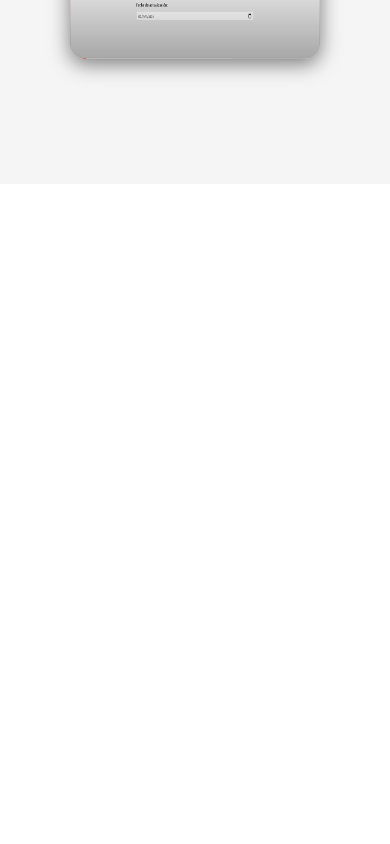
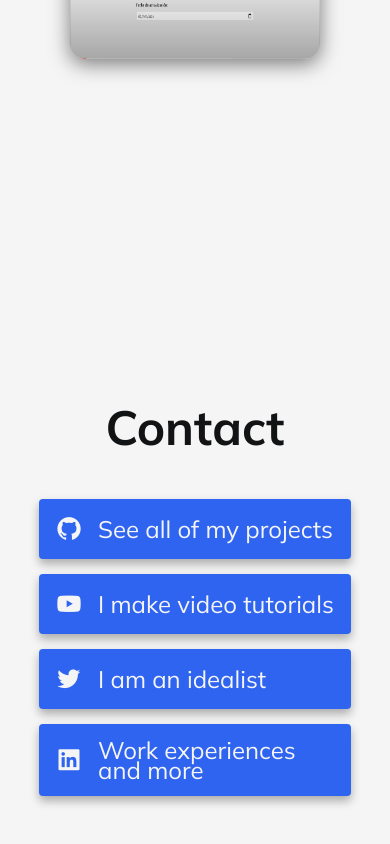
Before and after one commit to BuilesYeison/Personal-Portfolio, an Angular app: page / in a window 390 px wide. Shown: the part 3104-3948 px from the top of the page. Before the commit the page ends 3288 px from the top, so only its background shows below. Built offline with nearby package versions, Linux system fonts and the light colour scheme.

Commit message:
Contact section created and responsive

```diff
--- a/src/app/app.component.html
+++ b/src/app/app.component.html
@@ -3,3 +3,4 @@
 <app-header [isDarkMode]="isDarkMode"></app-header>
 <app-about [isDarkMode]="isDarkMode"></app-about>
 <app-portfolio [isDarkMode]="isDarkMode"></app-portfolio>
+<app-contact [isDarkMode]="isDarkMode"></app-contact>
--- a/src/app/app.module.ts
+++ b/src/app/app.module.ts
@@ -10,6 +10,7 @@ import { HeaderComponent } from './header/header.component';
 import { NavComponent } from './nav/nav.component';
 import { AboutComponent } from './about/about.component';
 import { PortfolioComponent } from './portfolio/portfolio.component';
+import { ContactComponent } from './contact/contact.component';
 
 @NgModule({
   declarations: [
@@ -17,7 +18,8 @@ import { PortfolioComponent } from './portfolio/portfolio.component';
     HeaderComponent,
     NavComponent,
     AboutComponent,
-    PortfolioComponent
+    PortfolioComponent,
+    ContactComponent
   ],
   imports: [
     BrowserModule,
--- /dev/null
+++ b/src/app/contact/contact.component.html
@@ -0,0 +1,14 @@
+<footer id="contact" [style.backgroundColor]="backgroundColor">
+    <p class="title" [style.color]="textColor">Contact</p>
+    <div class="container">
+        <div class="img-container">
+            <img src="../assets/contact.svg" alt="">
+        </div>
+        <div class="social-media">
+            <mat-card (click)="openWindow()" class="change-pos"><i class='bx bxl-github'></i> <span class="text">See all of my projects</span></mat-card>
+            <mat-card><i class='bx bxl-youtube' ></i><span class="text">I make video tutorials</span></mat-card>
+            <mat-card class="change-pos"><i class='bx bxl-twitter' ></i><span class="text">I am an idealist</span></mat-card>
+            <mat-card><i class='bx bxl-linkedin-square' ></i><span class="text">Work experiences and more</span></mat-card>
+        </div>
+    </div>
+</footer>
--- /dev/null
+++ b/src/app/contact/contact.component.scss
@@ -0,0 +1,69 @@
+@import '../variables';
+footer{
+    width: 100%;
+    height: 100vh;
+    transition: all 0.5s;
+    @extend %flexCenter;
+    flex-direction: column;
+    .title{
+        @extend %title;
+        text-align: center;
+    }
+
+    .container{
+        margin-top: 100px;
+        width: 80%;
+        @extend %flexCenter;
+        justify-content: space-between;
+        .img-container{
+            width: 45%;
+        }
+        .social-media{
+            display: grid;
+            grid-row-gap: 15px;
+            width: 45%;
+            position: relative;
+            mat-card{
+                background-color: $primaryColor;
+                color: $lightenColor;
+                box-shadow: 5px 5px 10px rgba(0,0,0,0.3) ;
+                cursor: pointer;
+                @extend %flexCenter;
+                justify-content: flex-start;
+                transition: all 0.5s;
+                i{
+                    font-size: 28px;
+                    margin-right: 15px;
+                }
+                .text{
+                    font-size: 24px;
+                }
+                &:hover{
+                    background-color: #2248a8;
+                }
+            }
+            .change-pos{
+                transform: translateX(-10%);
+            }
+        }
+    }
+}
+@media screen and (max-width:940px) {
+    footer{
+        .container{
+            margin-top: 50px;
+            .img-container{
+                display: none;
+            }
+            .social-media{
+                width: 100%;
+                mat-card{
+                    box-shadow: 0px 5px 10px rgba(0,0,0,0.3) ;
+                }
+                .change-pos{
+                    transform: translateX(0%);
+                }
+            }
+        }
+    }
+}
--- /dev/null
+++ b/src/app/contact/contact.component.ts
@@ -0,0 +1,25 @@
+import { Component, OnInit,Input, OnChanges } from '@angular/core';
+import {DarkmodeService} from '../darkmode.service'
+
+@Component({
+  selector: 'app-contact',
+  templateUrl: './contact.component.html',
+  styleUrls: ['./contact.component.scss']
+})
+export class ContactComponent implements OnInit {
+  @Input()isDarkMode:boolean;
+  textColor:string;
+  backgroundColor:string;
+  constructor(private darkmode:DarkmodeService) { }
+  openWindow(){
+    window.open("https://www.github.com")
+  }
+  ngOnInit(): void {
+  }
+  ngOnChanges():void{
+    const styles = this.darkmode.getMode(this.isDarkMode);
+    this.textColor = styles.textColor;
+    this.backgroundColor=styles.backgroundColor;
+  }
+
+}
--- a/src/app/nav/nav.component.ts
+++ b/src/app/nav/nav.component.ts
@@ -11,7 +11,7 @@ export class NavComponent implements OnInit {
   backgroundColor:string;
   @Input() isDarkMode:boolean; //get the mode selected from app component
   constructor(private darkMode:DarkmodeService) {}
-  navigate(element:string):void{
+  navigate(element:string):void{//obtiene la seccion y scrollea hacia el
     switch(element){
       case 'header':
         document.getElementById(element)?.scrollIntoView({behavior:"smooth"});
--- a/src/styles.scss
+++ b/src/styles.scss
@@ -62,6 +62,6 @@ body {
     background-color: #ccc;
   }
 }
-*,h1,h2,h3,h4,h5,span,a,p{
+*,h1,h2,h3,h4,h5,span,a,p,mat-card{
   font-family: 'Mulish', sans-serif;
 }
```
Also changed, not shown: 1 other file (tests, documents, lock files or other folders).
